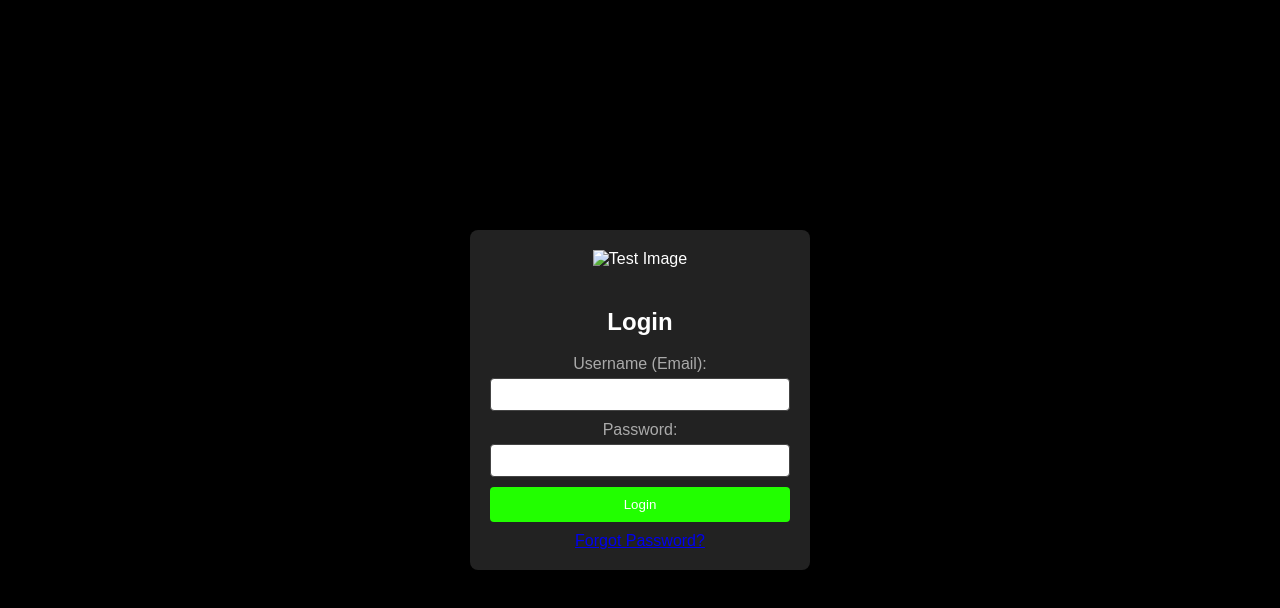
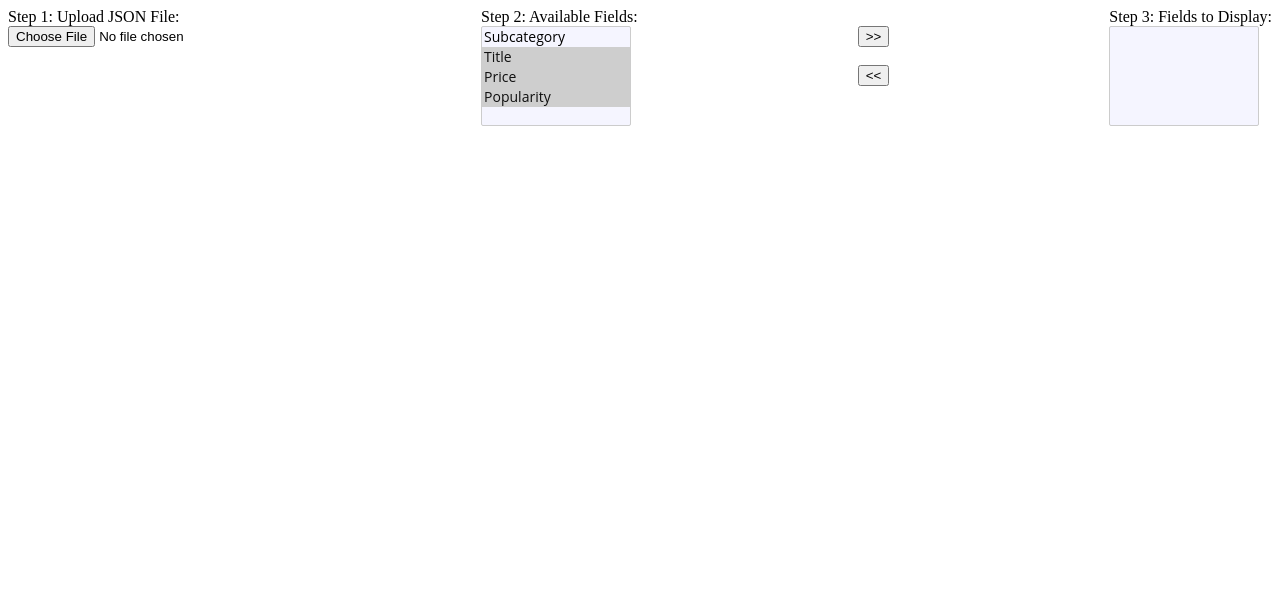
Before and after one commit to sedherange/Assignment_2, a plain HTML site: page index.html in a window 1280 px wide. Drawn offline with Linux system fonts and the light colour scheme.

Commit message:
Update index.html

```diff
--- a/index.html
+++ b/index.html
@@ -3,98 +3,177 @@
 <head>
   <meta charset="UTF-8">
   <meta name="viewport" content="width=device-width, initial-scale=1.0">
-  <title>Login Page</title>
+  <title>JSON Display</title>
   <style>
-    body {
-      font-family: Arial, sans-serif;
-      background-color: #000000;
-      color: #ffffff;
-      margin: 0;
-      padding: 0;
+    table {
+      border-collapse: collapse;
+      width: 100%;
+    }
+    th, td {
+      border: 1px solid #dddddd;
+      text-align: left;
+      padding: 8px;
+    }
+    .flex-container {
       display: flex;
-      justify-content: center;
-      align-items: center;
-      height: 100vh;
+      justify-content: space-between;
     }
+    .select-box {
+      width: 150px;
+      height: 100px;
 
-    .login-container {
-      background-color: #222222;
-      border-radius: 8px;
-      box-shadow: 0 0 10px rgba(0, 0, 0, 0.1);
-      padding: 20px;
-      width: 300px;
-      text-align: center;
-    }
+    font-family: 'Open Sans', sans-serif;
+    font-size: 14px;
+    text-align: centre;
+    border-collapse: collapse;  /* Ensure consistent borders */
+    border: 1px solid #ccc;
+    border-spacing: 5px;
+    background-color: #f5f5ff;
+  }
 
-    .login-container img {
-      width: 200px; /* Adjust the image width as needed */
-      height: auto; /* Maintain aspect ratio */
-      margin-bottom: 20px;
-    }
+  th, td {
+    padding: 10px;
+    overflow-wrap: break-word; /* Prevent text overflow */
+  }
 
-    .login-container h2 {
-      color: #ffffff;
-    }
+  th {
+    font-weight: bold;
+    background-color: #ddd;
+  }
 
-    .login-form {
-      display: flex;
-      flex-direction: column;
-      gap: 10px;
-    }
+  tr:nth-child(even) {
+    background-color: #e5e5e5;
+  }
 
-    .form-group {
-      display: flex;
-      flex-direction: column;
-    }
 
-    .form-group label {
-      margin-bottom: 5px;
-      color: #aaaaaa;
-    }
-
-    .form-group input {
-      padding: 8px;
-      border: 1px solid #444444;
-      border-radius: 4px;
-      color: #000000; /* Text color for input fields */
-    }
-
-    .login-btn {
-      padding: 10px;
-      background-color: #22FF00;
-      color: #ffffff;
-      border: none;
-      border-radius: 4px;
-      cursor: pointer;
-    }
+  }
   </style>
 </head>
 <body>
 
-<div class="login-container">
-  <img src="test-image.jpg" alt="Test Image">
-  <h2>Login</h2>
-  <form class="login-form" onsubmit="return validateForm()">
-    <div class="form-group">
-      <label for="username">Username (Email):</label>
-      <input type="text" id="username" name="username" pattern="[a-z0-9._%+-]+@[a-z0-9.-]+\.[a-z]{2,}$" required>
-    </div>
-    <div class="form-group">
-      <label for="password">Password:</label>
-      <input type="password" id="password" name="password" pattern="^(?=.*[A-Z])(?=.*\d)[a-zA-Z\d@]+$" required>
-    </div>
-    <button type="submit" class="login-btn">Login</button>
-  <a href="#" class="forgot-password">Forgot Password?</a>
+<div class="flex-container">
+  <div>
+    <label for="fileInput">Step 1: Upload JSON File:</label><br>
+    <input type="file" id="fileInput" accept=".json">
+  </div>
 
-  </form>
+  <div>
+    <label for="availableFields">Step 2: Available Fields:</label><br>
+    <select id="availableFields" multiple class="select-box">
+      <option value="subcategory">Subcategory</option>
+      <option value="title" selected>Title</option>
+      <option value="price" selected>Price</option>
+      <option value="popularity" selected>Popularity</option>
+    </select>
+  </div>
+
+  <div><br>
+    <button onclick="moveOptions('availableFields', 'displayFields')"> >></button><br><br>
+    <button onclick="moveOptions('displayFields', 'availableFields')"> <<</button>
+  </div>
+
+  <div>
+    <label for="displayFields">Step 3: Fields to Display:</label><br>
+    <select id="displayFields" multiple class="select-box"></select>
+  </div>
 </div>
 
+<table id="dataTable">
+</table>
+
 <script>
-  function validateForm() {
-    // You can add more sophisticated validation logic here
-    // For now, just return true to submit the form
-    return true;
+  // Function to move selected options between two select boxes
+  function moveOptions(sourceId, targetId) {
+    const sourceSelect = document.getElementById(sourceId);
+    const targetSelect = document.getElementById(targetId);
+
+    Array.from(sourceSelect.options).forEach(option => {
+      if (option.selected) {
+        targetSelect.appendChild(option.cloneNode(true));
+        option.remove();
+      }
+    });
+
+    // Display table only if there are selected fields
+    const displayFields = document.getElementById('displayFields');
+    const table = document.getElementById('dataTable');
+
+    if (displayFields.options.length > 0) {
+      const selectedColumns = Array.from(displayFields.options).map(option => option.value);
+      displayTable(selectedColumns);
+      table.style.display = 'block';
+    } else {
+      table.style.display = 'none';
+    }
   }
+
+  // Function to display selected columns in the table
+  function displayTable(selectedColumns) {
+    jsonData = JSON.parse(localStorage.getItem('jsonData'))
+    const table = document.getElementById('dataTable');
+    table.innerHTML = '';
+
+    // Create table header
+    const headerRow = table.insertRow(0);
+    selectedColumns.forEach(column => {
+      const th = document.createElement('th');
+      th.textContent = column.charAt(0).toUpperCase() + column.slice(1); // Capitalize first letter
+      headerRow.appendChild(th);
+    });
+
+    // Sort the data based on descending popularity
+    const sortedData = Object.entries(jsonData.products)
+      .sort(([, a], [, b]) => b.popularity - a.popularity)
+      .reduce((acc, [key, value]) => ({ ...acc, [key]: value }), {});
+
+    // Create table rows with sorted data
+    for (const productId in sortedData) {
+      const product = sortedData[productId];
+      const row = table.insertRow();
+
+      selectedColumns.forEach(column => {
+        const cell = row.insertCell();
+        cell.textContent = product[column];
+      });
+    }
+  }
+
+  // Event listener for file input change
+  document.getElementById('fileInput').addEventListener('change', function () {
+    const fileInput = this;
+    const file = fileInput.files[0];
+
+    if (file) {
+      const reader = new FileReader();
+
+      reader.onload = function (e) {
+        try {
+          const jsonData = JSON.parse(e.target.result);
+          localStorage.setItem('jsonData',JSON.stringify(jsonData))
+          const initialColumns = Array.from(document.getElementById('availableFields').options).map(option => option.value);
+          displayTable(initialColumns);
+        } catch (error) {
+          console.error('Error parsing JSON file:', error);
+        }
+      };
+
+      reader.readAsText(file);
+    }
+  });
+
+  // Event listener for column selection change
+  document.getElementById('displayFields').addEventListener('change', function () {
+    const displayFields = this;
+    const table = document.getElementById('dataTable');
+
+    if (displayFields.options.length > 0) {
+      const selectedColumns = Array.from(displayFields.options).map(option => option.value);
+      displayTable(selectedColumns);
+      table.style.display = 'block';
+    } else {
+      table.style.display = 'none';
+    }
+  });
 </script>
 
 </body>
```
